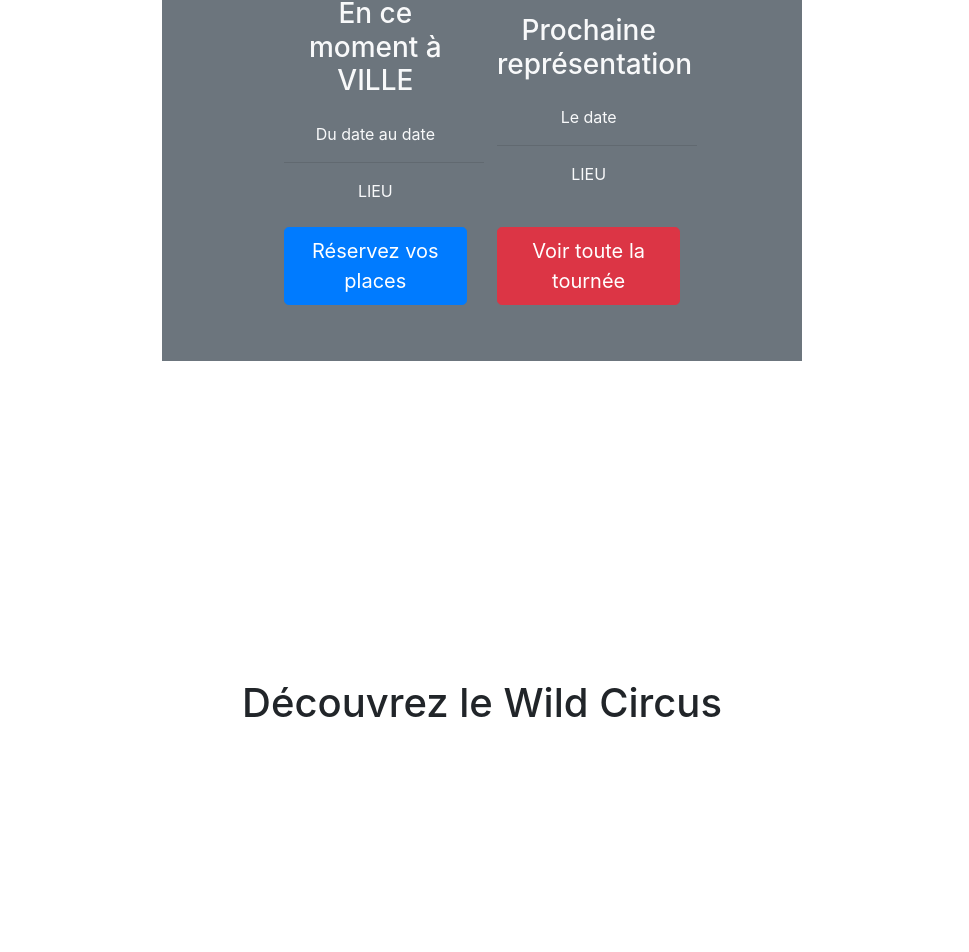
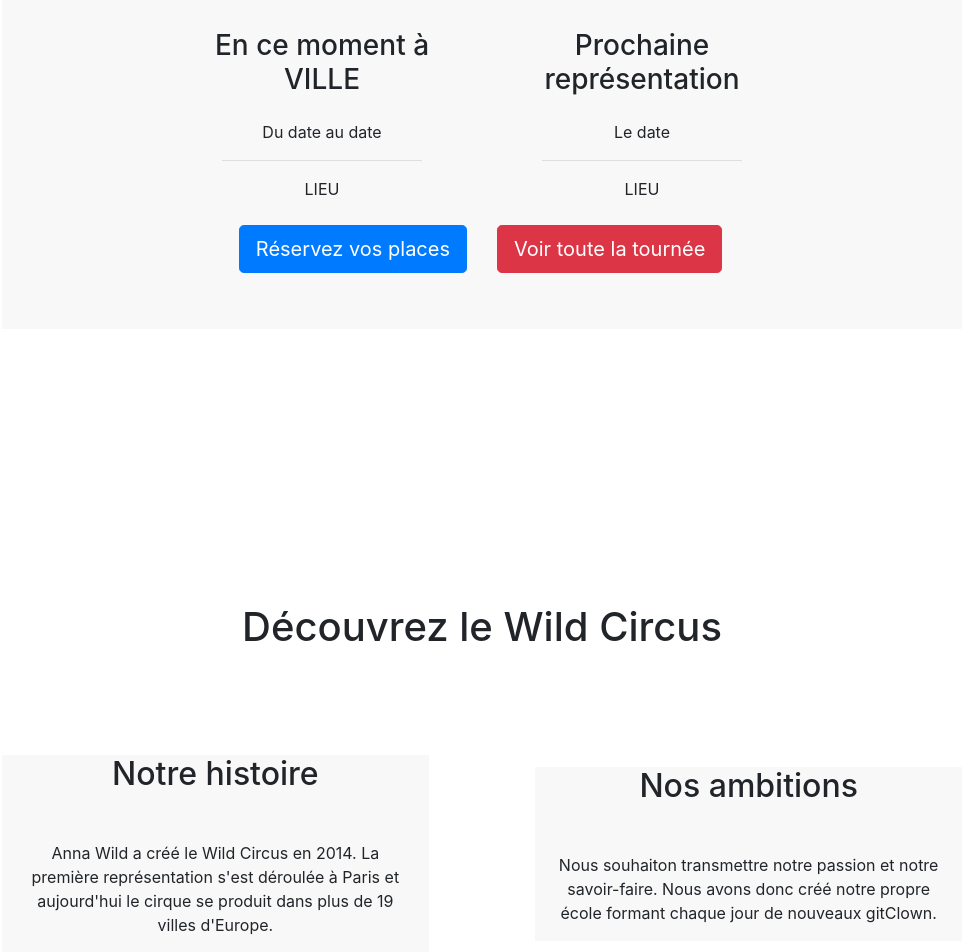
Before and after one commit to angelique-w/wild-circus-front, a React (Create React App) app: page / in a window 1280 px wide. Shown: the part 1093-2045 px from the top of the page, without its empty margins (158-1127 px from the left). Built offline with nearby package versions, Linux system fonts and the light colour scheme.

Commit message:
customize

```diff
--- a/src/HomePage/AboutUs.jsx
+++ b/src/HomePage/AboutUs.jsx
@@ -5,27 +5,36 @@
     return (
         <div
             id="accueil"
-            className="min-vh-100 d-flex flex-column justify-content-around align-items-center"
+            style={{ marginBottom: 200 }}
+            className="d-flex flex-column justify-content-start align-items-center"
         >
-            <Row className="flex-row justify-content-center align-items-center w-100">
+            <Row className="w-100 my-5">
                 <Col>
                     <h1 className="text-center pt-5">
                         Découvrez le Wild Circus
                     </h1>
                 </Col>
             </Row>
-            <Row className="flex-row justify-content-center align-items-center w-100">
-                <Col xs={12} lg={{ size: 4 }}>
-                    <h2 className="text-center mb-5">Notre histoire</h2>
-                    <p className="text-center">
+            <Row className="flex-row justify-content-center align-items-center w-100 my-5">
+                <Col
+                    xs={12}
+                    lg={{ size: 4 }}
+                    style={{ backgroundColor: "rgb(242, 242, 242, 0.5)" }}
+                >
+                    <h2 className=" text-center mb-5">Notre histoire</h2>
+                    <p className=" text-center">
                         Anna Wild a créé le Wild Circus en 2014. La première
                         représentation s'est déroulée à Paris et aujourd'hui le
                         cirque se produit dans plus de 19 villes d'Europe.
                     </p>
                 </Col>
-                <Col xs={12} lg={{ size: 4, offset: 1 }}>
-                    <h2 className="text-center mb-5">Nos ambitions</h2>
-                    <p className="text-center">
+                <Col
+                    xs={12}
+                    lg={{ size: 4, offset: 1 }}
+                    style={{ backgroundColor: "rgb(242, 242, 242, 0.5)" }}
+                >
+                    <h2 className=" text-center mb-5">Nos ambitions</h2>
+                    <p className=" text-center">
                         Nous souhaiton transmettre notre passion et notre
                         savoir-faire. Nous avons donc créé notre propre école
                         formant chaque jour de nouveaux gitClown.
--- a/src/HomePage/ProchaineRepresentation.jsx
+++ b/src/HomePage/ProchaineRepresentation.jsx
@@ -4,32 +4,39 @@
 function ProchaineRepresentation() {
     return (
         <div className="min-vh-100 d-flex flex-column justify-content-center align-items-center">
-            <Row className=" bg-secondary flex-row justify-content-center align-items-center w-50">
+            <Row
+                style={{ backgroundColor: "rgb(242, 242, 242, 0.5)" }}
+                className="flex-row justify-content-center align-items-center w-75"
+            >
                 <Col>
-                    <h1 className="text-center m-5 text-light">
+                    <h1 className="text-center m-5 ">
                         Prochaine représentation
                     </h1>
                 </Col>
             </Row>
-            <Row className=" bg-secondary flex-row justify-content-center align-items-center w-50">
+            <Row
+                style={{ backgroundColor: "rgb(242, 242, 242, 0.5)" }}
+                className=" flex-row justify-content-center align-items-center w-75"
+            >
                 <Col xs={12} lg={{ size: 4 }}>
-                    <h3 className="text-center mb-4 text-light">
-                        En ce moment à VILLE
-                    </h3>
-                    <p className="text-center text-light">Du date au date</p>
+                    <h3 className="text-center mb-4 ">En ce moment à VILLE</h3>
+                    <p className="text-center ">Du date au date</p>
                     <hr style={{ width: 200 }} />
-                    <p className="text-center text-light"> LIEU</p>
+                    <p className="text-center "> LIEU</p>
                 </Col>
                 <Col xs={12} lg={{ size: 4 }}>
-                    <h3 className="text-center mb-4 text-light">
+                    <h3 className="text-center mb-4 ">
                         Prochaine représentation
                     </h3>
-                    <p className="text-center text-light">Le date</p>
+                    <p className="text-center ">Le date</p>
                     <hr style={{ width: 200 }} />
-                    <p className="text-center text-light"> LIEU</p>
+                    <p className="text-center "> LIEU</p>
                 </Col>
             </Row>
-            <Row className="bg-secondary flex-row justify-content-center align-items-center w-50 pb-5">
+            <Row
+                style={{ backgroundColor: "rgb(242, 242, 242, 0.5)" }}
+                className="flex-row justify-content-center align-items-center w-75 pb-5"
+            >
                 <Col xs={12} lg={{ size: 4 }}>
                     <div className="text-lg-right text-center my-2">
                         <Button color="primary" size="lg">
--- a/src/HomePage/homepage.css
+++ b/src/HomePage/homepage.css
@@ -1,5 +1,10 @@
 .bg-img-accueil {
     background-image: url("../img/circus-lights-1193038.jpg");
+}
+
+.bg-img-about {
+    background-image: url("../img/circus-14134862.jpg");
+    background-size: cover;
 }
 
 .fontAccueil {
```
Also changed, not shown: src/img/circus-1413486.jpg (added), src/img/circus-14134862.jpg (added).
